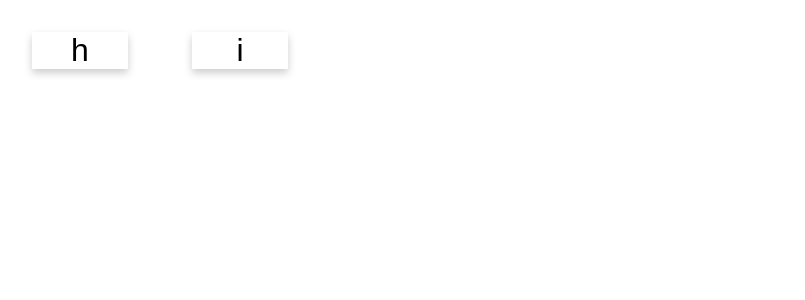
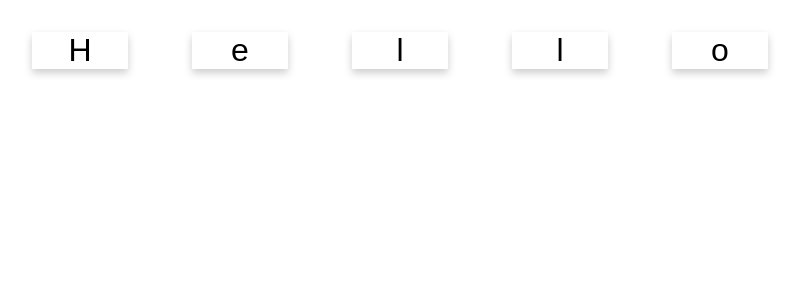
Before and after one commit to chalitgubkb/3SA03, a React (Create React App) app: page / in a window 1280 px wide. Shown: the top 300 px of the page, without its empty margins (0-805 px from the left). Built offline with nearby package versions, Linux system fonts and the light colour scheme.

Commit message:
change app.js from h i to Array

```diff
--- a/src/App.js
+++ b/src/App.js
@@ -2,14 +2,16 @@ import React, { Component } from 'react';
 import logo from './logo.svg';
 import './App.css';
 import CharacterCard from './CharacterCard';
+const word = "Hello";
 
 class App extends Component {
   render() {
     return (
       <div>
-          <CharacterCard value="h"/>
-          <CharacterCard value="i"/>
-      </div>
+        {
+          Array.from(word).map((c, i) => <CharacterCard value={c} key={i}/>)
+        }
+     </div>
     );
   }
 }
```
